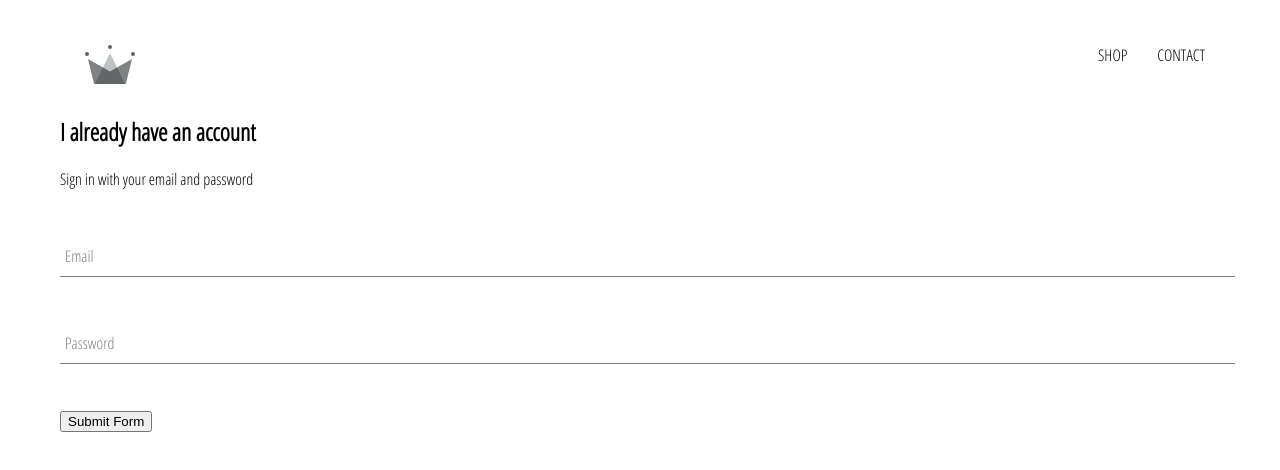
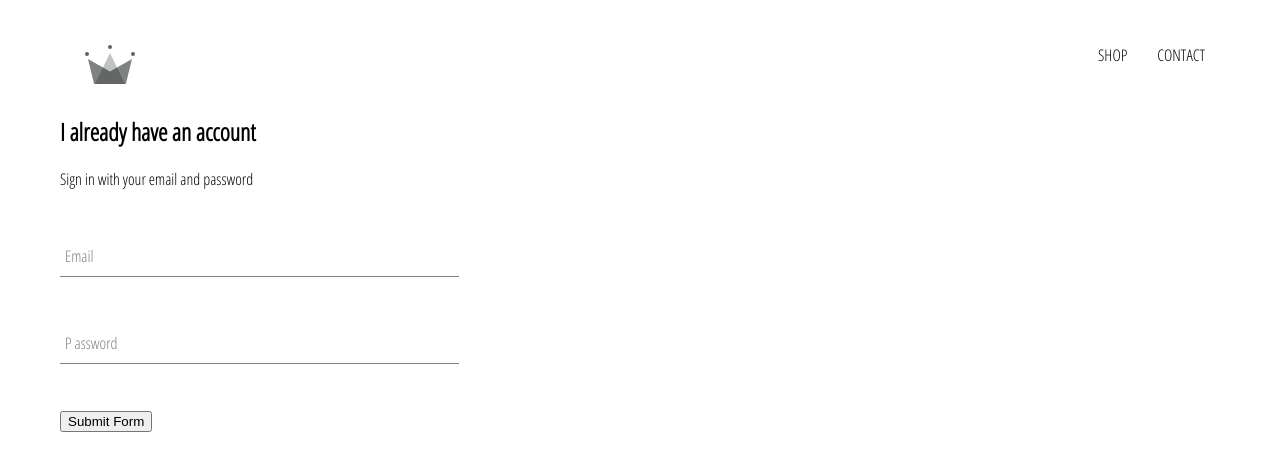
Before and after one commit to mikedobor/delice-clothing, a React (Create React App) app: page /signin in a window 1280 px wide. Shown: the top 470 px of the page. Built offline with nearby package versions, Linux system fonts and the light colour scheme.

Commit message:
Styled sign-in form width

```diff
--- a/src/components/sign-in/sign-in.component.jsx
+++ b/src/components/sign-in/sign-in.component.jsx
@@ -33,7 +33,7 @@ export default class SignIn extends Component {
 
                 <form onSubmit={this.handleSubmit}>
                     <FormInput type='email' name='email' value={this.state.email} handleChange={this.handleChange} label='Email' required />
-                    <FormInput type='password' name='password' value={this.state.password} handleChange={this.handleChange} label='Password' required />
+                    <FormInput type='password' name='password' value={this.state.password} handleChange={this.handleChange} label='P assword' required />
 
                     <input type="submit" value="Submit Form"/>
                 </form>
--- a/src/components/sign-in/sign-in.styles.scss
+++ b/src/components/sign-in/sign-in.styles.scss
@@ -0,0 +1,3 @@
+.sign-in {
+  width: 30vw;
+}
```
Also changed, not shown: 1 other file (tests, documents, lock files or other folders).
